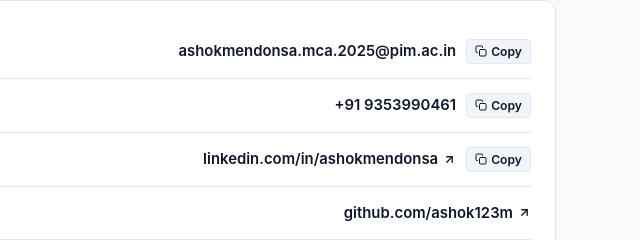
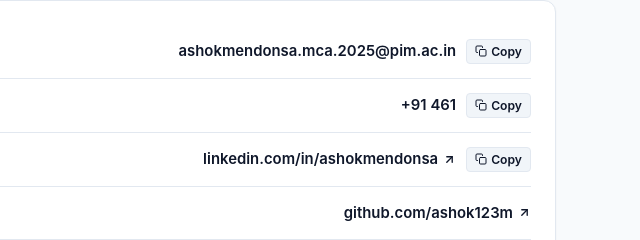
Before and after one commit to ash123m/portfolio, a plain HTML site: page index.html in a window 1280 px wide. Shown: the part 2690-2930 px from the top of the page, 640-1280 px from the left. Drawn offline with Linux system fonts and the light colour scheme.

Commit message:
Update index.html

```diff
--- a/index.html
+++ b/index.html
@@ -653,10 +653,10 @@
               <span>Phone</span>
             </div>
             <div class="contact-value">
-              <a href="tel:+919353990461" class="contact-link">
-                +91 9353990461
+              <a href="tel:+91 461" class="contact-link">
+                +91  461
               </a>
-              <button class="copy-pill copy-trigger" data-copy="+919353990461" aria-label="Copy phone number">
+              <button class="copy-pill copy-trigger" data-copy="+91 461" aria-label="Copy phone number">
                 <svg width="12" height="12" viewBox="0 0 24 24" fill="none" stroke="currentColor" stroke-width="2" stroke-linecap="round" stroke-linejoin="round" aria-hidden="true">
                   <rect x="9" y="9" width="13" height="13" rx="2" ry="2"></rect>
                   <path d="M5 15H4a2 2 0 0 1-2-2V4a2 2 0 0 1 2-2h9a2 2 0 0 1 2 2v1"></path>
```
